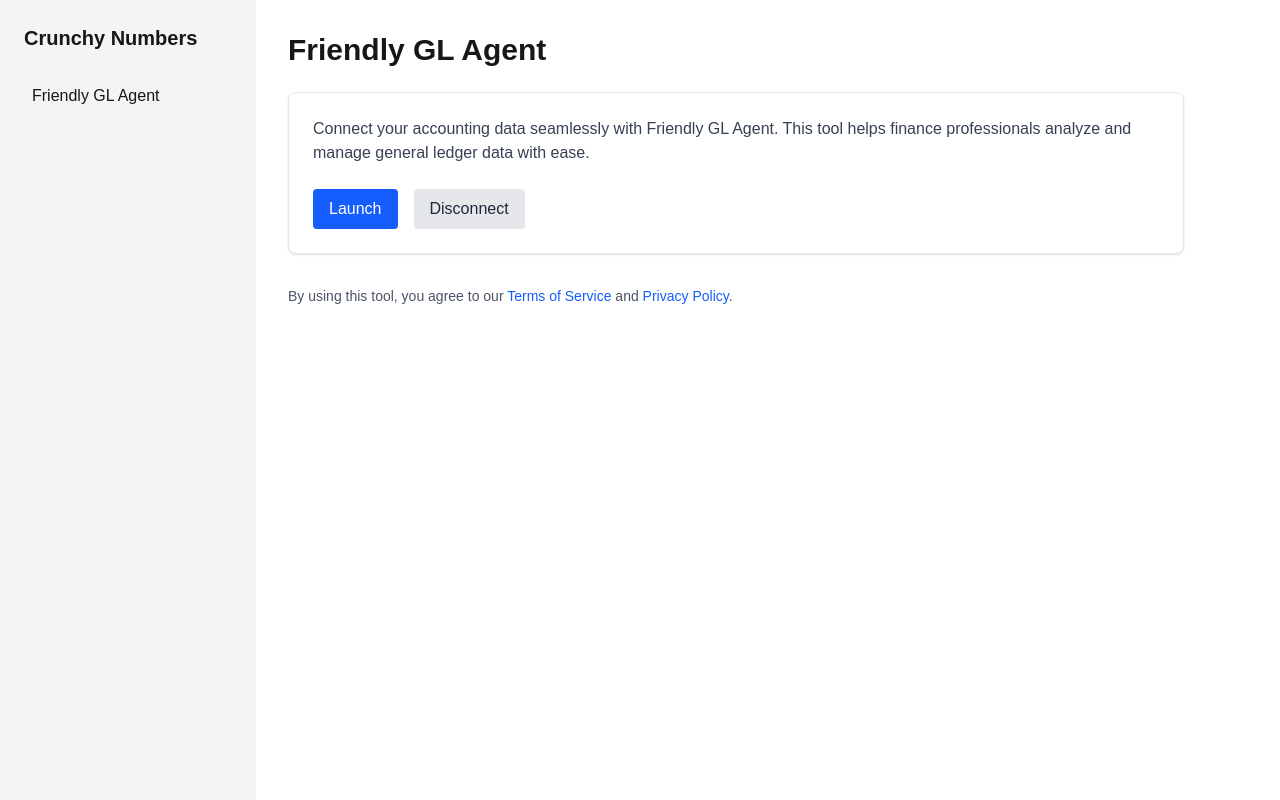
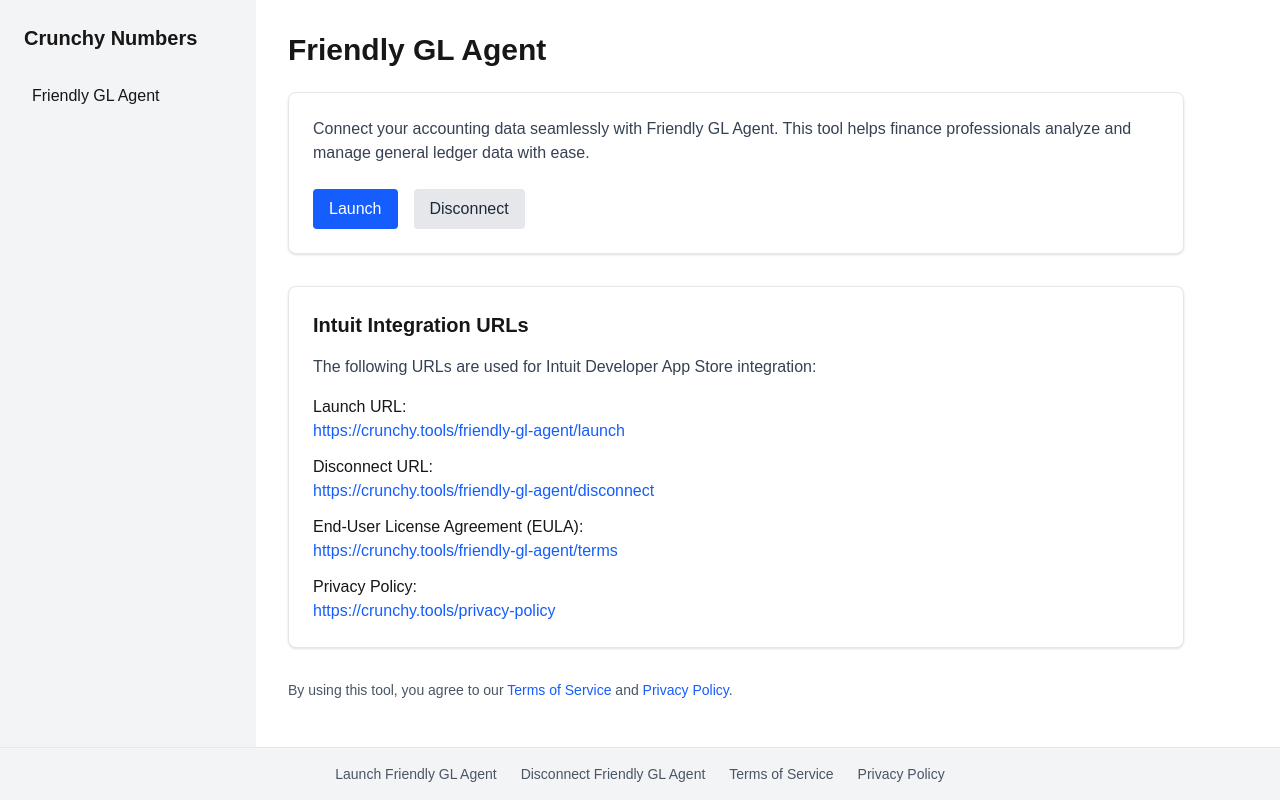
Before and after one commit to brklyngg/crunchynumbers, a Next.js app: page /friendly-gl-agent in a window 1280 px wide. Built offline with nearby package versions, Linux system fonts and the light colour scheme.

Commit message:
Added Intuit required URLs and footer with legal links

```diff
--- a/app/friendly-gl-agent/page.tsx
+++ b/app/friendly-gl-agent/page.tsx
@@ -27,6 +27,36 @@
         </div>
       </div>
 
+      {/* Intuit Required URLs Section */}
+      <div className="bg-white p-6 rounded-lg shadow-sm border border-gray-200 mb-8">
+        <h2 className="text-xl font-semibold mb-4">Intuit Integration URLs</h2>
+        <p className="text-gray-700 mb-4">
+          The following URLs are used for Intuit Developer App Store integration:
+        </p>
+
+        <div className="space-y-3 mt-4">
+          <div>
+            <h3 className="font-medium">Launch URL:</h3>
+            <p className="text-blue-600">https://crunchy.tools/friendly-gl-agent/launch</p>
+          </div>
+
+          <div>
+            <h3 className="font-medium">Disconnect URL:</h3>
+            <p className="text-blue-600">https://crunchy.tools/friendly-gl-agent/disconnect</p>
+          </div>
+
+          <div>
+            <h3 className="font-medium">End-User License Agreement (EULA):</h3>
+            <p className="text-blue-600">https://crunchy.tools/friendly-gl-agent/terms</p>
+          </div>
+
+          <div>
+            <h3 className="font-medium">Privacy Policy:</h3>
+            <p className="text-blue-600">https://crunchy.tools/privacy-policy</p>
+          </div>
+        </div>
+      </div>
+
       <div className="text-sm text-gray-600">
         <p className="mb-2">
           By using this tool, you agree to our{" "}
--- a/app/layout.tsx
+++ b/app/layout.tsx
@@ -26,8 +26,9 @@
   return (
     <html lang="en">
       <body
-        className={`${geistSans.variable} ${geistMono.variable} antialiased min-h-screen flex`}
+        className={`${geistSans.variable} ${geistMono.variable} antialiased min-h-screen flex flex-col`}
       >
+        <div className="flex flex-1">
           {/* Sidebar */}
           <aside className="bg-gray-100 w-64 p-6 flex flex-col">
             <Link href="/" className="text-xl font-semibold mb-6">Crunchy Numbers</Link>
@@ -43,6 +44,27 @@
           <main className="flex-1 p-8">
             {children}
           </main>
+        </div>
+
+        {/* Footer with legal links */}
+        <footer className="bg-gray-100 py-4 px-6 border-t border-gray-200">
+          <div className="container mx-auto">
+            <div className="flex flex-wrap justify-center text-sm text-gray-600 gap-6">
+              <Link href="/friendly-gl-agent/launch" className="hover:underline">
+                Launch Friendly GL Agent
+              </Link>
+              <Link href="/friendly-gl-agent/disconnect" className="hover:underline">
+                Disconnect Friendly GL Agent
+              </Link>
+              <Link href="/friendly-gl-agent/terms" className="hover:underline">
+                Terms of Service
+              </Link>
+              <Link href="/privacy-policy" className="hover:underline">
+                Privacy Policy
+              </Link>
+            </div>
+          </div>
+        </footer>
       </body>
     </html>
   );
```
Also changed, not shown: 1 other file (tests, documents, lock files or other folders). Lines whose indentation alone changed are shown as unchanged.
